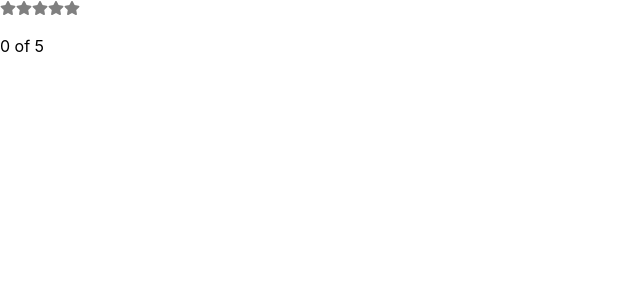
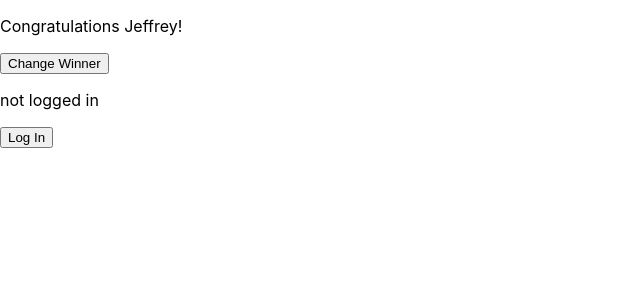
Before and after one commit to jeff-cruz/react-practice, a React (Create React App) app in the folder my-app/: page / in a window 1280 px wide. Shown: the top 300 px of the page, without its empty margins (0-640 px from the left). Built offline with nearby package versions, Linux system fonts and the light colour scheme.

Commit message:
UseEffect on multiple states

```diff
--- a/my-app/src/index.js
+++ b/my-app/src/index.js
@@ -1,39 +1,30 @@
-import React, { useState } from 'react';
+import React, { useState, useEffect } from 'react';
 import ReactDOM from 'react-dom/client';
 import './index.css';
 import reportWebVitals from './reportWebVitals';
-import { FaStar } from "react-icons/fa"
-
-const createArray = (length) => [
-  ...Array(length)
-];
-
-function Star({selected = false, onSelect }) {
-  return (
-    <FaStar color={selected ? "red" : "gray"} onClick={onSelect}/>
-  );
-}
-
-function StarRating({ totalStars = 5 }) {
-  const [selectedStars, setSelectedStars] = useState(0);
 
 
+function App() {
+  const [name, setName] = useState("Jeffrey");
+  const [admin, setAdmin] = useState(false);
+
+  useEffect(() => {
+    console.log(`Celebrate  ${name}`);
+  }, [name]);
+
+  useEffect(() => {
+    console.log(`The user is: ${admin ? "admin" : "not admin"}`);
+  });
+
   return (
-  <>
-    {createArray(totalStars).map((n, i) => (
-      <Star
-        key={i}
-        selected={selectedStars > i}
-        onSelect={() => setSelectedStars(i + 1)}
-      />
-    ))}
-    <p>{selectedStars} of {totalStars}</p>
-  </>
-  );
-}
+    <section>
+      <p>Congratulations {name}!</p>
+      <button onClick={() => setName("Jasmine")}>Change Winner</button>
 
-function App() {
-  return <StarRating totalStars={5}/>;
+      <p>{admin ? "logged in" : "not logged in"}</p>
+      <button onClick = {() => setAdmin(true)}>Log In</button>
+    </section>
+  )
 }
 
 const root = ReactDOM.createRoot(document.getElementById('root'));
```
